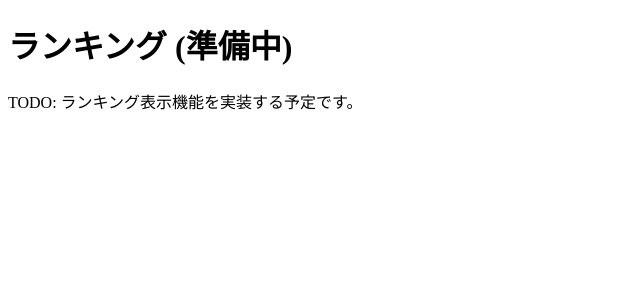
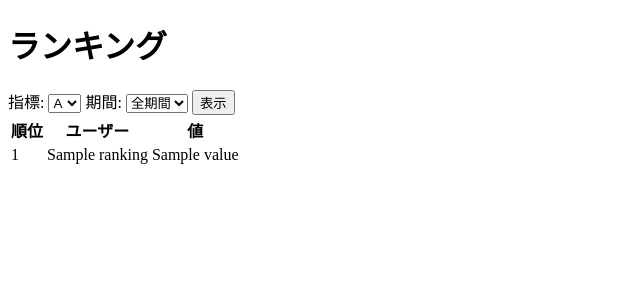
Before and after one commit to leococonut8585/Famigliapp, a Flask app: template app/punto/templates/punto/punto_rankings.html in a window 1280 px wide. Shown: the top 300 px of the page, without its empty margins (0-640 px from the left). Run offline with Flask 3, Linux system fonts and the light colour scheme; the template is opened without the code that fills it: most values are stand-ins (such as "Sample title", 1, 10 or a date in 2020).

Commit message:
Add ranking page for Punto

```diff
--- a/app/punto/templates/punto/punto_dashboard.html
+++ b/app/punto/templates/punto/punto_dashboard.html
@@ -22,4 +22,5 @@
     </tr>
     {% endfor %}
 </table>
+<p><a href="{{ url_for('punto.rankings') }}">ランキングを見る</a></p>
 {% endblock %}
--- a/app/punto/templates/punto/punto_rankings.html
+++ b/app/punto/templates/punto/punto_rankings.html
@@ -1,6 +1,39 @@
 {% extends 'base.html' %}
 
 {% block content %}
-<h1>ランキング (準備中)</h1>
-<p>TODO: ランキング表示機能を実装する予定です。</p>
+<h1>ランキング</h1>
+
+<form method="get">
+    <label>指標:
+        <select name="metric">
+            <option value="A" {% if metric == 'A' %}selected{% endif %}>A</option>
+            <option value="O" {% if metric == 'O' %}selected{% endif %}>O</option>
+            <option value="U" {% if metric == 'U' %}selected{% endif %}>U</option>
+        </select>
+    </label>
+    <label>期間:
+        <select name="period">
+            <option value="all" {% if period == 'all' %}selected{% endif %}>全期間</option>
+            <option value="weekly" {% if period == 'weekly' %}selected{% endif %}>週間</option>
+            <option value="monthly" {% if period == 'monthly' %}selected{% endif %}>月間</option>
+            <option value="yearly" {% if period == 'yearly' %}selected{% endif %}>年間</option>
+        </select>
+    </label>
+    <button type="submit">表示</button>
+</form>
+
+<table>
+    <tr>
+        <th>順位</th>
+        <th>ユーザー</th>
+        <th>値</th>
+    </tr>
+    {% for name, value in ranking %}
+    <tr>
+        <td>{{ loop.index }}</td>
+        <td>{{ name }}</td>
+        <td>{{ value }}</td>
+    </tr>
+    {% endfor %}
+</table>
 {% endblock %}
```
Also changed, not shown: app/punto/routes.py (+26 -0 lines), tests/test_punto_routes.py (added, +39 -0 lines), README.md.
